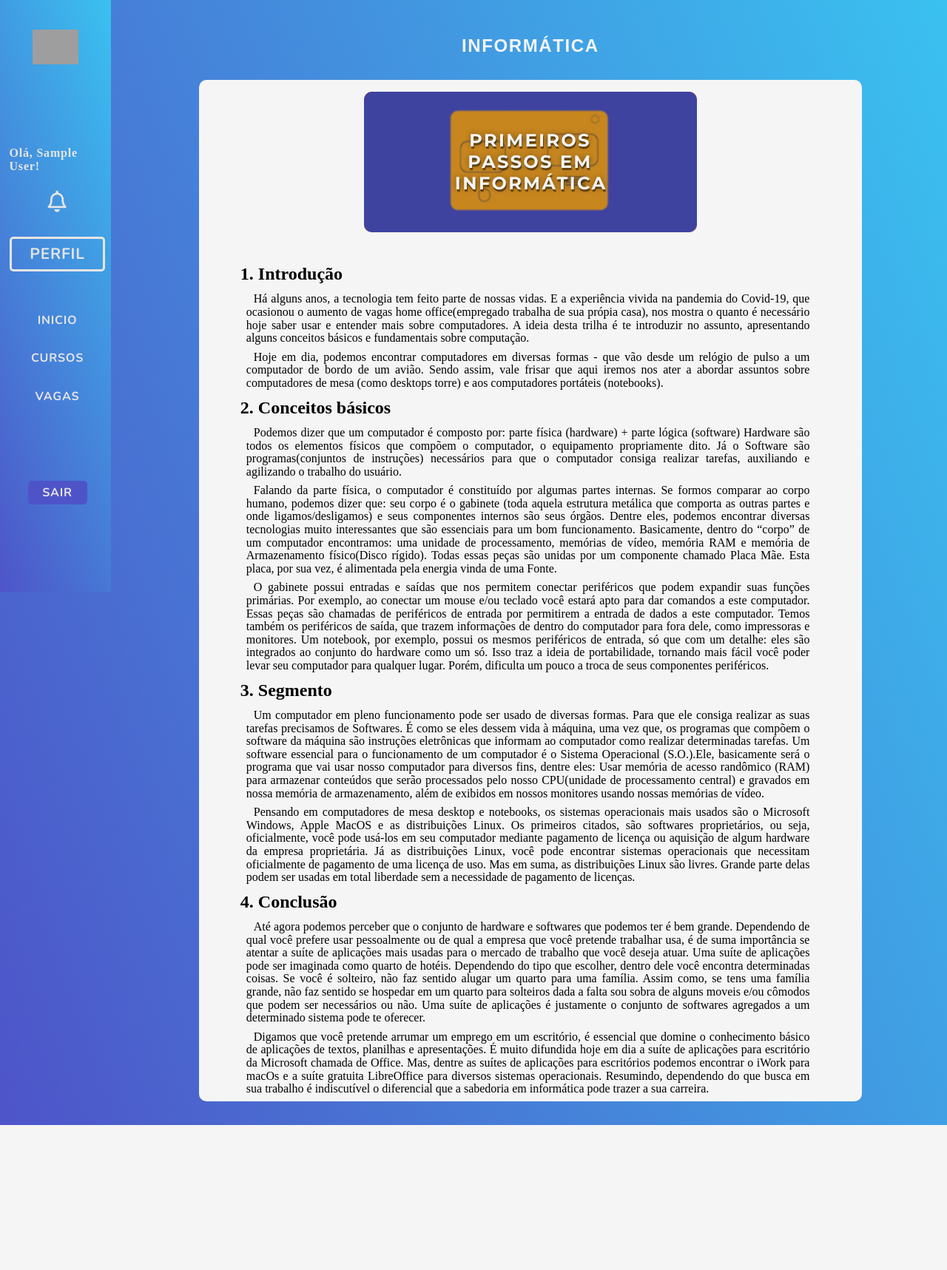
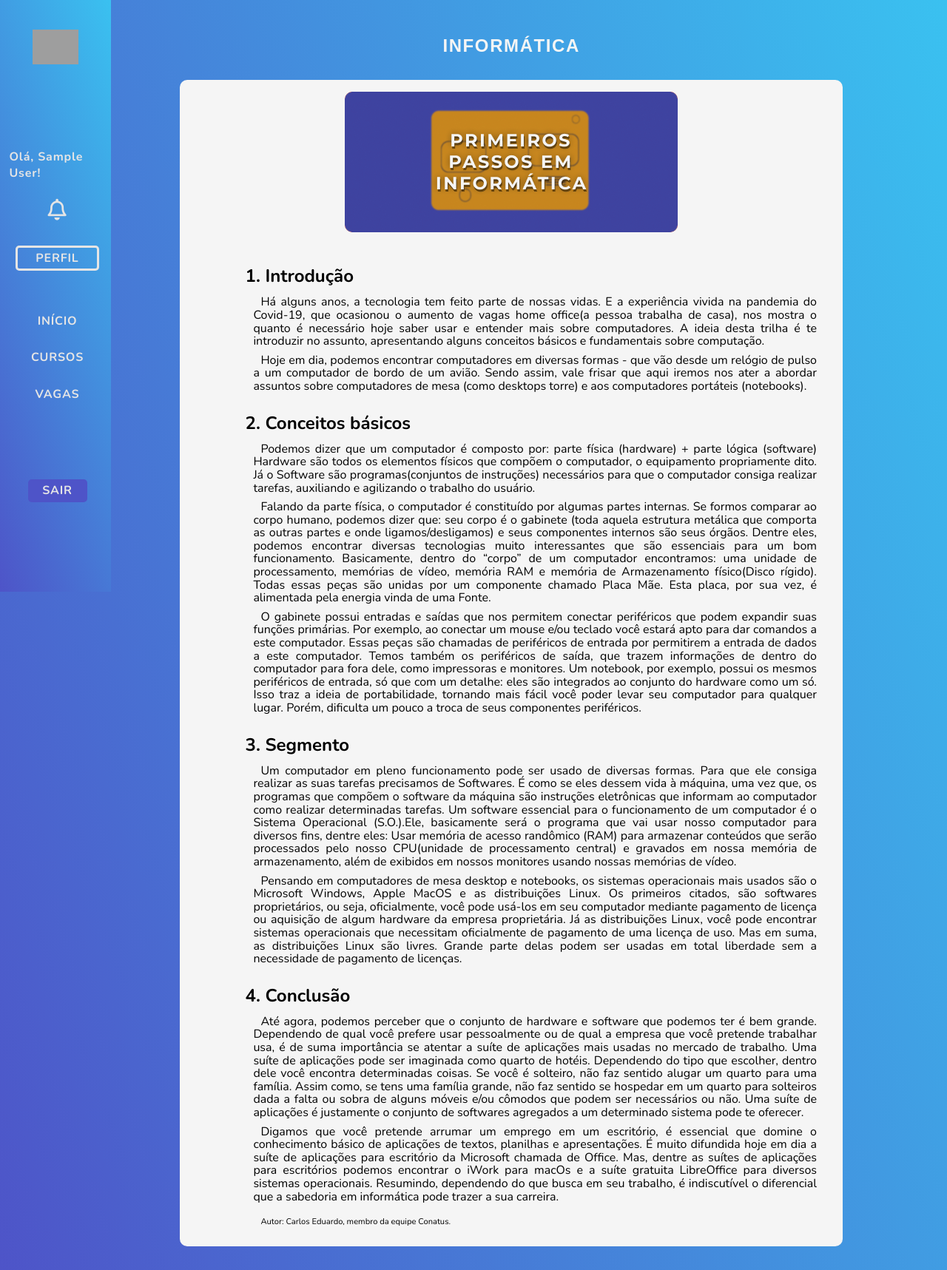
Before and after one commit to projeto-conatus/conatus, a PHP site: page /views/curso.php in a window 1280 px wide. Shown: the whole page at 74% size. Before the commit the page ends 1521 px from the top, so only its background shows below. Run offline with PHP 8.4, Linux system fonts and the light colour scheme; the visitor is signed in with stand-in values (Sample User, id 1); some libraries are stand-ins or nearby versions; some web fonts are replaced; grey boxes are pictures that could not be loaded.

Commit message:
mais ajustes no layout de varias paginas

```diff
--- a/css/apresentacao.css
+++ b/css/apresentacao.css
@@ -145,6 +145,7 @@ footer h4 {
   font-size: .6rem;
   letter-spacing: .04rem;
   text-transform: uppercase;
+  font-family: 'Nunito', sans-serif;
 }
 
 .voltarAoTopo {
@@ -307,7 +308,7 @@ footer h4 {
 
   .icones span {
     margin-right: .4rem;
-    font-size: .80rem;
+    font-size: .75rem;
     letter-spacing: .05rem;
   }
 
--- a/css/curso.css
+++ b/css/curso.css
@@ -37,10 +37,15 @@ body {
   width: 85%;
 }
 
+.curso ol p:last-child {
+  margin-bottom: 1.5rem;
+}
+
 .curso ol li {
   font-size: 1.2rem;
   margin: 0.7rem 0 0.7rem 1rem;
   font-weight: bold;
+  font-family: 'Nunito', sans-serif;
 }
 
 .curso p {
@@ -48,6 +53,12 @@ body {
   margin: 0.5rem 0;
   text-align: justify;
   line-height: 1.1rem;
+  font-family: 'Nunito', sans-serif;
+}
+
+.curso .autor {
+  font-size: .7rem;
+  margin-top: 1rem;
 }
 
 @media (min-width: 940px) {
@@ -56,14 +67,15 @@ body {
     text-align: center;
     font-size: 1.5rem;
     width: initial;
-    margin: 3rem 0 0 12%;
+    margin: 3rem 0 0 8%;
   }
 
   .curso {
     width: 70%;
-    margin-left: 21%;
+    /* max-width: 900px; */
+    margin-left: 19%;
     min-height: 80vh;
-    align-items: flex-start;
+    align-items: center;
   }
 
   .curso img {
@@ -73,10 +85,13 @@ body {
   }
 
   .curso ol {
+    max-width: 900px;
     margin: 1rem 0 0 4rem;
   }
 
   .curso ol li {
     font-size: 1.5rem;
   }
+
+
 }
--- a/css/feedHeader.css
+++ b/css/feedHeader.css
@@ -58,6 +58,7 @@
   color: #e5e5e5;
   font-size: 1rem;
   letter-spacing: .05rem;
+  font-family: 'Nunito', sans-serif;
 }
 
 .linksMenu i {
@@ -145,7 +146,7 @@
 
   .linksMenu a {
     transition: 0.3s;
-    padding: 0.4rem 0.7rem;
+    padding: 0.2rem;
   }
 
   .linksMenu a:hover {
@@ -154,7 +155,6 @@
 
   .botaoPerfil {
     margin: 0.5rem 0 2rem;
-    font-size: 1.3rem !important;
   }
 
   .botaoPerfil:hover {
--- a/css/headerHomePage.css
+++ b/css/headerHomePage.css
@@ -158,6 +158,7 @@ a {
     position: relative;
     display: flex;
     width: 65%;
+    min-width: 690px;
     margin: 0 auto;
     justify-content: space-between;
     align-items: center;
@@ -179,7 +180,6 @@ a {
   .botaoMenu {
     width: 160px;
     height: 40px;
-    line-height: 40px;
     font-size: 1.4rem;
     cursor: pointer;
     outline: none;
--- a/css/headerOutrasPaginas.css
+++ b/css/headerOutrasPaginas.css
@@ -99,7 +99,7 @@ header {
     height: 40px;
     display: initial;
     border: 3px solid #f5f5f5;
-    padding: .47em 1.5em;
+    padding: .3em 1.5em;
     border-radius: 5px;
     font-size: 1.4rem;
     line-height: 1.4rem;
--- a/views/cadastro.html
+++ b/views/cadastro.html
@@ -141,7 +141,7 @@
     <div class="modalAviso">
         <div class="modalConteudo">
             <h1>Aviso</h1>
-            <p>Olá!<strong> Somos inicialmente, uma aplicação voltada para jovens que concluíram ou estão no ensino médio em escolas públicas da cidade do Rio de Janeiro</strong>. Nosso objetivo é ajudar esse jovem a se qualificar para o mercado de trabalho, oferecendo cursos, vagas e informação de qualidade. Se você se encaixa nesse perfil, não deixe de se cadastrar  e aproveitar todos os nossos serviços gratuitamente!</p>
+            <p>Olá!<b> Somos inicialmente, uma aplicação voltada para jovens que concluíram ou estão no ensino médio em escolas públicas da cidade do Rio de Janeiro</b>. Nosso objetivo é ajudar esse jovem a se qualificar para o mercado de trabalho, oferecendo cursos, vagas e informação de qualidade. Se você se encaixa nesse perfil, não deixe de se cadastrar  e aproveitar todos os nossos serviços gratuitamente!</p>
             <strong>Você concorda com os termos acima?</strong>
 
             <div class="botoesModal">
--- a/views/curso.php
+++ b/views/curso.php
@@ -44,10 +44,10 @@ $seguranca = seguranca_usuario();
           <h4 class='saudacao-usuario'> <?php echo "Olá, " . $_SESSION['nome'] . "!"; ?></h4>
           <a href="#"><i class="far fa-bell"></i></a>
           <a class="botaoPerfil" href="#">Perfil</a>
-          <a href="./feedInicio.php">Inicio</a>
+          <a href="./feedInicio.php">Início</a>
           <a href="./feedCursos.php">Cursos</a>
           <a href="#">Vagas</a>
-          <button class="botaoSair">Sair</button>
+          <button class="botaoSair"><a href="../index.html">Sair</a></button>
         </div>
       </nav>
     </div>
@@ -63,7 +63,7 @@ $seguranca = seguranca_usuario();
         <li> Introdução</li>
         <div class="blocoTexto">
           <p>
-              Há alguns anos, a tecnologia tem feito parte de nossas vidas. E a experiência vivida na pandemia do Covid-19, que ocasionou o aumento de vagas home office(empregado trabalha de sua própia casa), nos mostra o quanto é necessário hoje saber usar e entender mais sobre computadores. A ideia desta trilha é te introduzir no assunto, apresentando alguns conceitos básicos e fundamentais sobre computação.
+            Há alguns anos, a tecnologia tem feito parte de nossas vidas. E a experiência vivida na pandemia do Covid-19, que ocasionou o aumento de vagas home office(a pessoa trabalha de casa), nos mostra o quanto é necessário hoje saber usar e entender mais sobre computadores. A ideia desta trilha é te introduzir no assunto, apresentando alguns conceitos básicos e fundamentais sobre computação.
           </p>
           <p>
             Hoje em dia, podemos encontrar computadores em diversas formas - que vão desde um relógio de pulso a um computador de bordo de um avião. Sendo assim, vale frisar que aqui iremos nos ater a abordar assuntos sobre computadores de mesa (como desktops torre) e aos computadores portáteis (notebooks).
@@ -98,12 +98,13 @@ $seguranca = seguranca_usuario();
         <li>Conclusão</li>
         <div class="blocoTexto">
           <p>
-              Até agora podemos perceber que o conjunto de hardware e softwares que podemos ter é bem grande. Dependendo de qual você prefere usar pessoalmente ou de qual a empresa que você pretende trabalhar usa, é de suma importância se atentar a suíte de aplicações mais usadas para o mercado de trabalho que você deseja atuar. Uma suíte de aplicações pode ser imaginada como quarto de hotéis. Dependendo do tipo que escolher, dentro dele você encontra determinadas coisas.
-              Se você é solteiro, não faz sentido alugar um quarto para uma família. Assim como, se tens uma família grande, não faz sentido se hospedar em um quarto para solteiros dada a falta sou sobra de alguns moveis e/ou cômodos que podem ser necessários ou não. Uma suíte de aplicações é justamente o conjunto de softwares agregados a um determinado sistema pode te oferecer.
+            Até agora, podemos perceber que o conjunto de hardware e software que podemos ter é bem grande. Dependendo de qual você prefere usar pessoalmente ou de qual a empresa que você pretende trabalhar usa, é de suma importância se atentar a suíte de aplicações mais usadas no mercado de trabalho. Uma suíte de aplicações pode ser imaginada como quarto de hotéis. Dependendo do tipo que escolher, dentro dele você encontra determinadas coisas.
+            Se você é solteiro, não faz sentido alugar um quarto para uma família. Assim como, se tens uma família grande, não faz sentido se hospedar em um quarto para solteiros dada a falta ou sobra de alguns móveis e/ou cômodos que podem ser necessários ou não. Uma suíte de aplicações é justamente o conjunto de softwares agregados a um determinado sistema pode te oferecer.
           </p>
           <p>
-              Digamos que você pretende arrumar um emprego em um escritório, é essencial que domine o conhecimento básico de aplicações de textos, planilhas e apresentações. É muito difundida hoje em dia a suíte de aplicações para escritório da Microsoft chamada de Office. Mas, dentre as suítes de aplicações para escritórios podemos encontrar o iWork para macOs e a suíte gratuita LibreOffice para diversos sistemas operacionais. Resumindo, dependendo do que busca em sua trabalho é indiscutível o diferencial que a sabedoria em informática pode trazer a sua carreira.
+            Digamos que você pretende arrumar um emprego em um escritório, é essencial que domine o conhecimento básico de aplicações de textos, planilhas e apresentações. É muito difundida hoje em dia a suíte de aplicações para escritório da Microsoft chamada de Office. Mas, dentre as suítes de aplicações para escritórios podemos encontrar o iWork para macOs e a suíte gratuita LibreOffice para diversos sistemas operacionais. Resumindo, dependendo do que busca em seu trabalho, é indiscutível o diferencial que a sabedoria em informática pode trazer a sua carreira.
           </p>
+          <p class="autor">Autor: Carlos Eduardo, membro da equipe Conatus.</p>
         </div>
       </ol>
     </article>
--- a/views/feedCursos.php
+++ b/views/feedCursos.php
@@ -38,10 +38,10 @@ $seguranca = seguranca_usuario();
                     <h4 class='saudacao-usuario'><?php echo "Olá, " .  $_SESSION['nome']; ?></h4>
                     <a href="#"><i class="far fa-bell"></i></a>
                     <a class="botaoPerfil" href="#">Perfil</a>
-                    <a href="./feedInicio.php">Inicio</a>
+                    <a href="./feedInicio.php">Início</a>
                     <a href="./feedCursos.php">Cursos</a>
                     <a href="#">Vagas</a>
-                    <button class="botaoSair">Sair</button>
+                    <button class="botaoSair"><a href="../index.html">Sair</a></button>
                 </div>
             </nav>
         </div>
```
Also changed, not shown: css/cadastro.css (+7 -6 lines), css/feedInicio.css (+19 -8 lines), css/style.css (+4 -3 lines), views/areaAdm.php (+11 -10 lines), views/feedInicio.php (+12 -5 lines), views/loginAdm.php (+7 -9 lines). Lines whose indentation alone changed are shown as unchanged.
